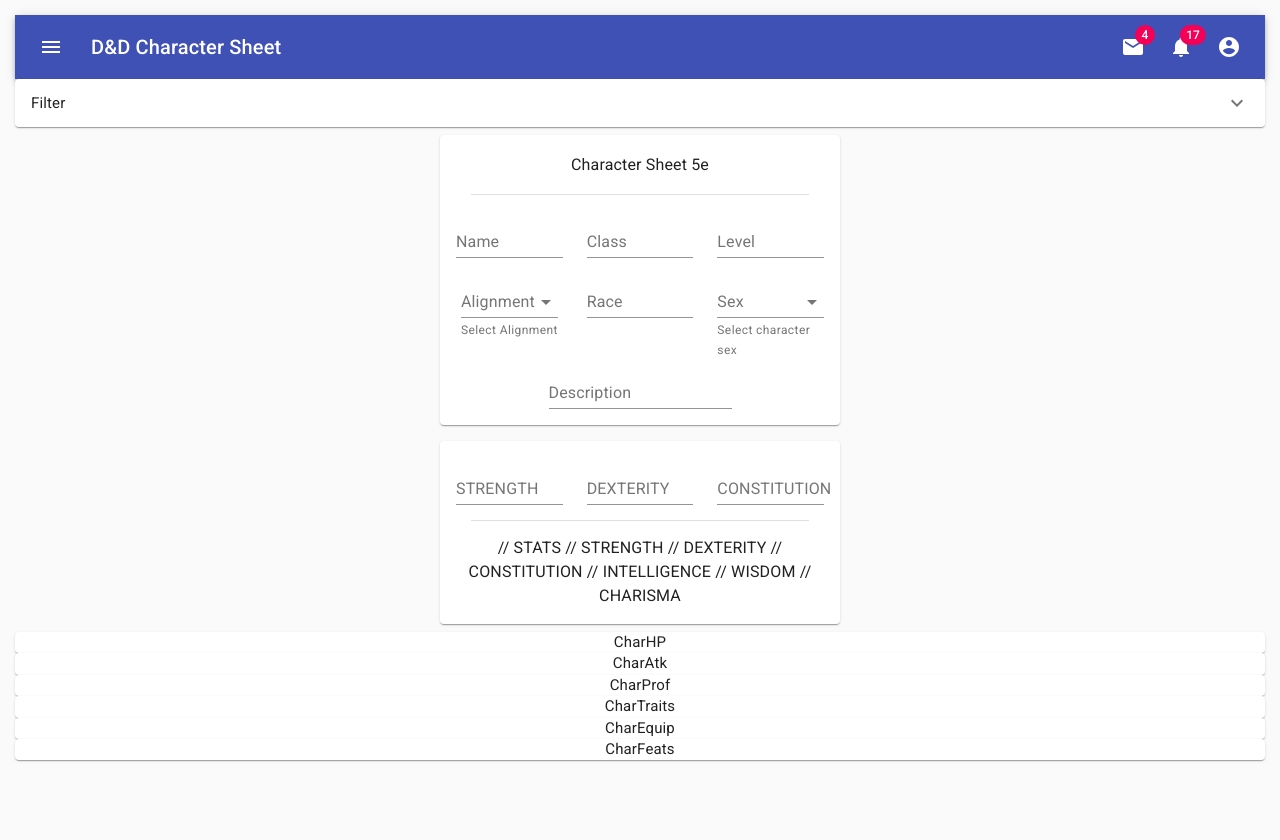
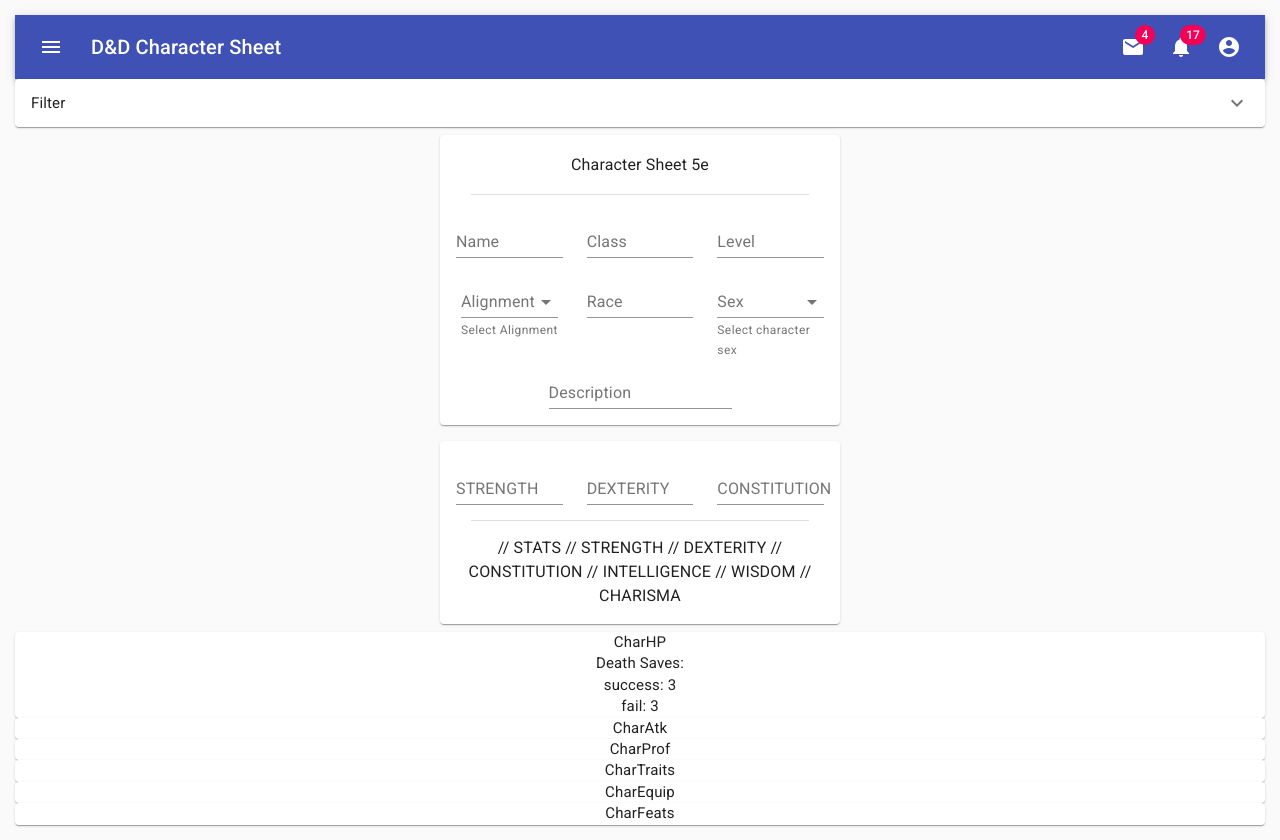
Before and after one commit to vpvnguyen/dnd-character-sheet-5e, a Next.js app in the folder app/: page /Sheet in a window 1280 px wide. Before the commit the page ends 800 px from the top, so only its background shows below. Built offline with nearby package versions, Linux system fonts and the light colour scheme.

Commit message:
created DeathSaves component and state

```diff
--- a/app/components/CharSheet/CharHP.js
+++ b/app/components/CharSheet/CharHP.js
@@ -1,3 +1,5 @@
+import React, { useState } from "react";
+import { Card } from "@material-ui/core";
 // ARMOR CLASS INITIATIVE SPEED
 
 // CURRENT HIT POINTS / MAX
@@ -8,12 +10,37 @@
 // DEATH SAVES
 // 3x success
 // 3x failure
+// render death saves component
+const DeathSaves = () => {
+  const [deathSaves, setDeathSaves] = useState([
+    { success: "success", qty: 3 },
+    { fail: "fail", qty: 3 }
+  ]);
 
-import React from "react";
-import { Card } from "@material-ui/core";
+  console.log(deathSaves);
+  return (
+    <div>
+      Death Saves:
+      <div>
+        {deathSaves[0].success}: {deathSaves[0].qty}
+      </div>
+      <div>
+        {deathSaves[1].fail}: {deathSaves[1].qty}
+      </div>
+    </div>
+  );
+};
 
 const CharHP = () => {
-  return <Card>CharHP</Card>;
+  const [hp, setHp] = useState("");
+  return (
+    <Card>
+      <div>CharHP</div>
+      <DeathSaves />
+    </Card>
+  );
 };
 
+// fetch character armor class, hp, temp hp, hit dice from saved sheet
+
 export default CharHP;
```
